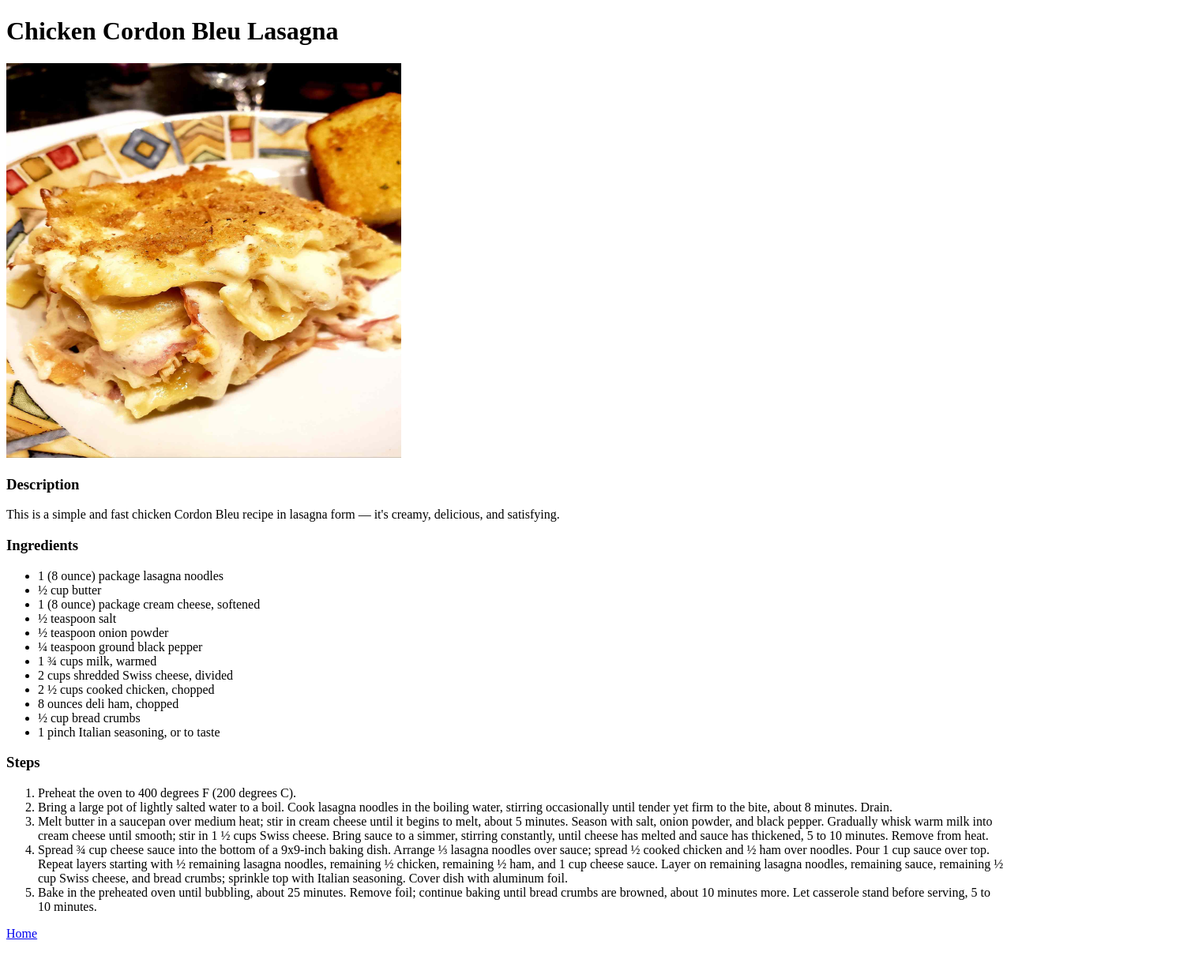
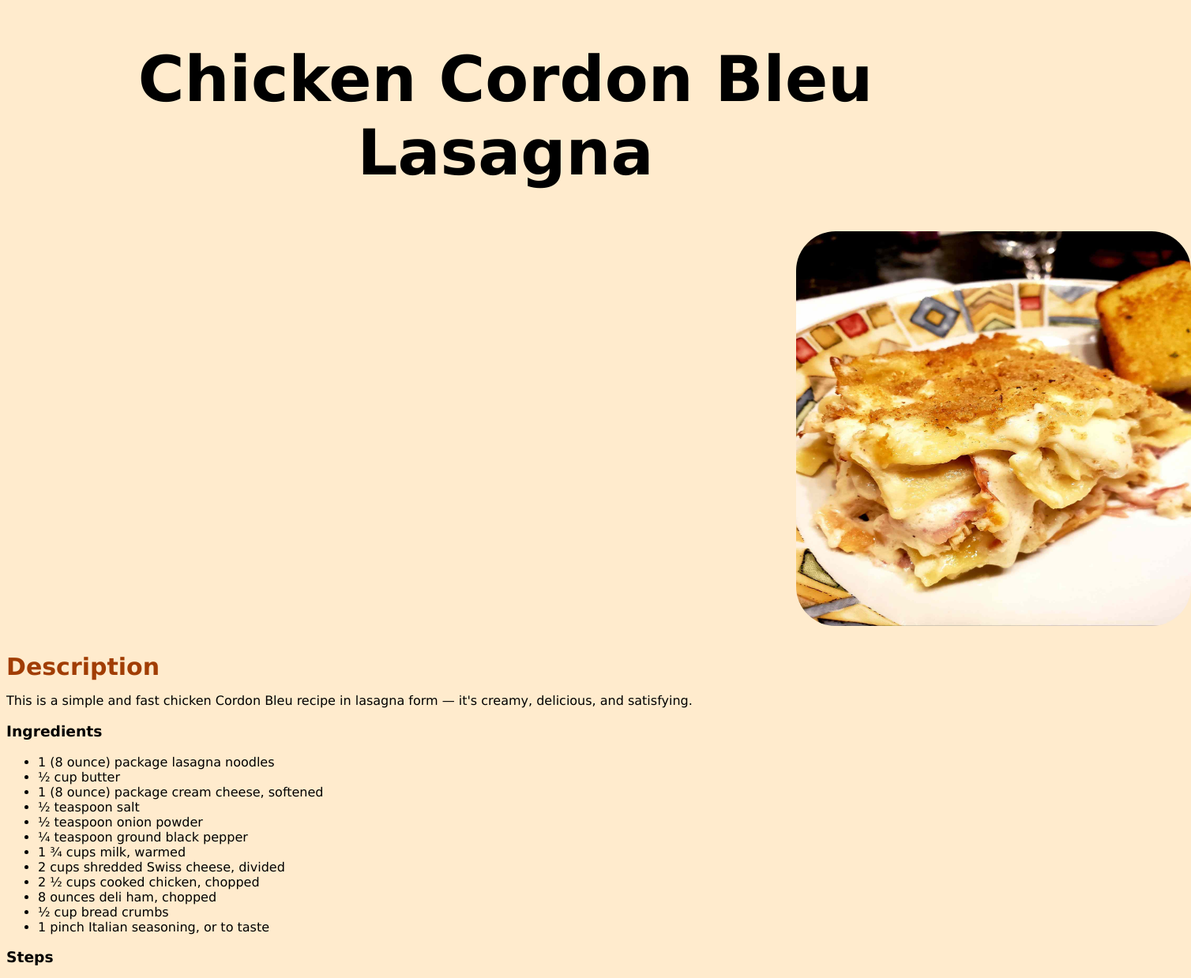
Before and after one commit to Naaish9/odin-recipes, a plain HTML site: page recipes/cordon-bleu.html in a window 1280 px wide. Shown: the top 1239 px of the page at 79% size, 1508 px wide, since content can reach past the window. Before the commit the page ends 1200 px from the top, so only its background shows below. Drawn offline with Linux system fonts and the light colour scheme.

Commit message:
Added styles to the home page

```diff
--- a/recipes/cordon-bleu.html
+++ b/recipes/cordon-bleu.html
@@ -3,15 +3,24 @@
 <head>
     <meta charset="UTF-8">
     <meta name="viewport" content="width=device-width, initial-scale=1.0">
-    <title>Document</title>
+    <link rel="stylesheet" href="../style.css">
+    <title>Chicken Cordon Bleu Lasagna</title>
 </head>
 <body>
-    <h1>Chicken Cordon Bleu Lasagna</h1>
-    <img src="../images/Chicken-Cordon-Bleu.jpg" alt="Chicken Cordon Bleu" width="500" height="500">
-    <h3>Description</h3>
-    <p>This is a simple and fast chicken Cordon Bleu recipe in lasagna form — it's creamy, delicious, and satisfying.</p>
-    <h3>Ingredients</h3>
-    <ul>
+    <h1 class="title">Chicken Cordon Bleu Lasagna</h1>
+
+    <div class="image">
+        <img src="../images/Chicken-Cordon-Bleu.jpg" alt="Chicken Cordon Bleu" width="500" height="500">
+    </div>
+
+    <h3 class="desc-title">Description</h3>
+
+    <div class="desc">
+        <p>This is a simple and fast chicken Cordon Bleu recipe in lasagna form — it's creamy, delicious, and satisfying.</p>
+    </div>
+
+    <h3 class="ingredients-title">Ingredients</h3>
+    <ul class="ingrediens">
         <li>1 (8 ounce) package lasagna noodles</li>
         <li>½ cup butter</li>
         <li>1 (8 ounce) package cream cheese, softened</li>
@@ -26,8 +35,8 @@
         <li>1 pinch Italian seasoning, or to taste</li>
     </ul>
 
-    <h3>Steps</h3>
-    <ol>
+    <h3 class="steps-title">Steps</h3>
+    <ol class="steps">
         <li>Preheat the oven to 400 degrees F (200 degrees C).</li>
         <li>Bring a large pot of lightly salted water to a boil. Cook lasagna noodles in the boiling water, stirring occasionally until tender yet firm to the bite, about 8 minutes. Drain.</li>
         <li>Melt butter in a saucepan over medium heat; stir in cream cheese until it begins to melt, about 5 minutes. Season with salt, onion powder, and black pepper. Gradually whisk warm milk into cream cheese until smooth; stir in 1 ½ cups Swiss cheese. Bring sauce to a simmer, stirring constantly, until cheese has melted and sauce has thickened, 5 to 10 minutes. Remove from heat.</li>
@@ -40,7 +49,7 @@
 
 
 
-    <a href="../index.html">Home</a>
+    <a class="home" href="../index.html">Home</a>
 
 </body>
 </html>
--- a/style.css
+++ b/style.css
@@ -1,3 +1,33 @@
 body{
     background-color: blanchedalmond;
+    font-family:Verdana, Geneva, Tahoma, sans-serif
 }
+
+
+.title{
+    font-size: 80px;
+    text-align: center;
+}
+
+.recipes{
+    font-size: 20px;
+    text-align: center;
+    list-style-type: none;
+
+}
+
+img{
+    border-radius: 50px;
+
+}
+
+.image{
+    margin-left: 1000px;
+
+}
+
+.desc-title{
+    font-size: 30px;
+    margin-bottom: 0px;
+    color:rgb(161, 61, 3)
+}
```
Also changed, not shown: index.html (+2 -2 lines).
